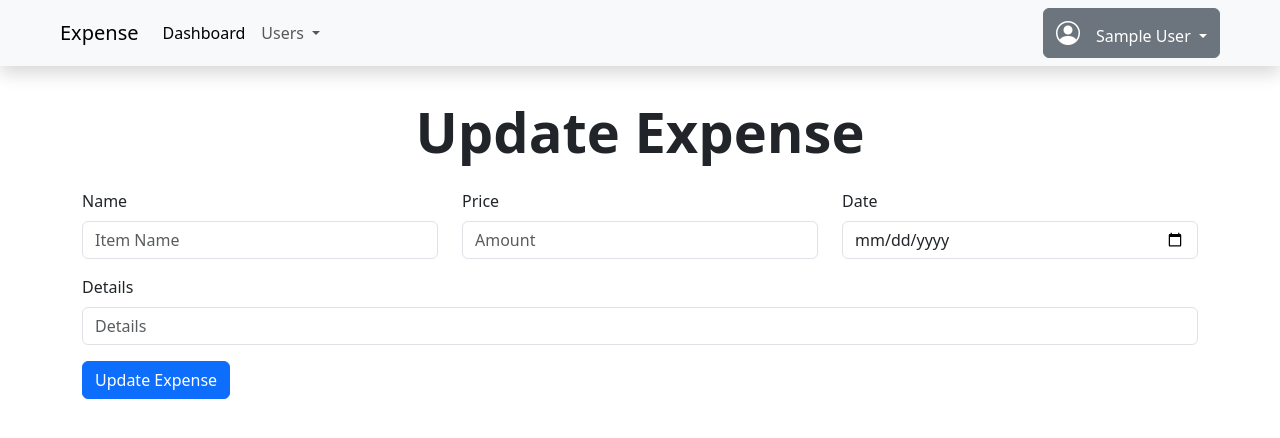
After one commit to mawmfoziayaseen/Expense_System, a PHP site: page /edit_expense.php in a window 1280 px wide. The commit adds this page. Shown: the top 438 px of the page. Run offline with PHP 8.4, Linux system fonts and the light colour scheme; the visitor is signed in with stand-in values (Sample User, id 1); some libraries are stand-ins or nearby versions.

Commit message:
complete

```diff
--- a/all_expense.php
+++ b/all_expense.php
@@ -14,7 +14,7 @@ include('./include/db_conn.php');
     </div>
     <table class="table table-bordered table-striped table-hover">
         <thead class="table-dark">
-            <tr>
+            <tr class="text-center">
                 <th scope="col">ID</th>
                 <th scope="col"> Name</th>
                 <th scope="col">Price</th>
@@ -37,7 +37,8 @@ include('./include/db_conn.php');
                         <td><?php echo $row['item_price'];?></td> <!-- this should be price -->
                         <td><?php echo $row['item_date'];?></td> <!-- this should be date -->
                         <td><?php echo $row['item_detail'];?></td>
-                        <td>
+                        <td class="d-flex justify-content-evenly">
+                        <a href="./edit_expense.php?edit_expense_id=<?php echo $row['item_id']; ?>">Edit</a>
                         <a href="./delete.expense.php?del_expense_id=<?php echo $row['item_id']; ?>">Delete</a>
                     </td>
                     </tr>
--- /dev/null
+++ b/edit_expense.php
@@ -0,0 +1,80 @@
+<?php
+include('./include/header.php');
+include('./include/function.php');
+include('./include/db_conn.php');
+
+check_user();
+
+$edit_expense_id = null;
+$db_item_name = null;
+$db_item_price = null;
+$db_item_date = null;
+$db_item_detail = null;
+
+// Fetching data from database
+if (isset($_REQUEST['edit_expense_id'])) {
+    $edit_expense_id = $_REQUEST['edit_expense_id'];
+    $sql = "SELECT * FROM expense_info WHERE item_id='$edit_expense_id'";
+    $result = mysqli_query($conn, $sql);
+
+    if ($result) {  // Check if query was successful
+        $row = mysqli_fetch_assoc($result);
+        if ($row) {  // Check if the user was found
+            $db_item_name = $row['item_name'];
+            $db_item_price = $row['item_price'];
+            $db_item_date = $row['item_date'];
+            $db_item_detail = $row['item_detail'];
+        }
+    }
+}
+
+// Updating expense info table in database
+if (isset($_POST['update_item'])) {
+    $update_item_name = $_POST['update_item_name'];
+    $update_item_price = $_POST['update_item_price'];
+    $update_item_date = $_POST['update_item_date'];
+    $update_item_detail = $_POST['update_item_detail'];
+
+    $update_query = "UPDATE expense_info SET item_name='$update_item_name', item_price='$update_item_price', item_date='$update_item_date', item_detail='$update_item_detail' WHERE item_id=$edit_expense_id";
+    $run_update_query = mysqli_query($conn, $update_query);
+
+    if ($run_update_query) {
+        my_alert("success", "Expense updated successfully");
+    } else {
+        my_alert("danger", "Expense not updated");
+    }
+}
+
+mysqli_close($conn);
+?>
+
+<div class="container py-3">
+    <h2 class="text-center display-4 fw-semibold py-3">Update Expense</h2>
+    <form method="POST">
+        <div class="row">
+            <div class="col-md-4 mb-3">
+                <label for="update_item_name" class="form-label">Name</label>
+                <input type="text" class="form-control" id="update_item_name" name="update_item_name" placeholder="Item Name" value="<?php echo htmlspecialchars($db_item_name); ?>">
+            </div>
+            <div class="col-md-4 mb-3">
+                <label for="update_item_price" class="form-label">Price</label>
+                <input type="number" class="form-control" id="update_item_price" name="update_item_price" placeholder="Amount" value="<?php echo htmlspecialchars($db_item_price); ?>">
+            </div>
+            <div class="col-md-4 mb-3">
+                <label for="update_item_date" class="form-label">Date</label>
+                <input type="date" class="form-control" id="update_item_date" name="update_item_date" value="<?php echo htmlspecialchars($db_item_date); ?>">
+            </div>
+            <div class="col-md-12 mb-3">
+                <label for="update_item_detail" class="form-label">Details</label>
+                <input type="text" class="form-control" id="update_item_detail" name="update_item_detail" value="<?php echo htmlspecialchars($db_item_detail); ?>" placeholder="Details">
+            </div>
+            <div class="col-md-12 mb-3">
+                <button type="submit" class="btn btn-primary" name="update_item">Update Expense</button>
+            </div>
+        </div>
+    </form>
+</div>
+
+<?php
+include('./include/footer.php');
+?>
```
